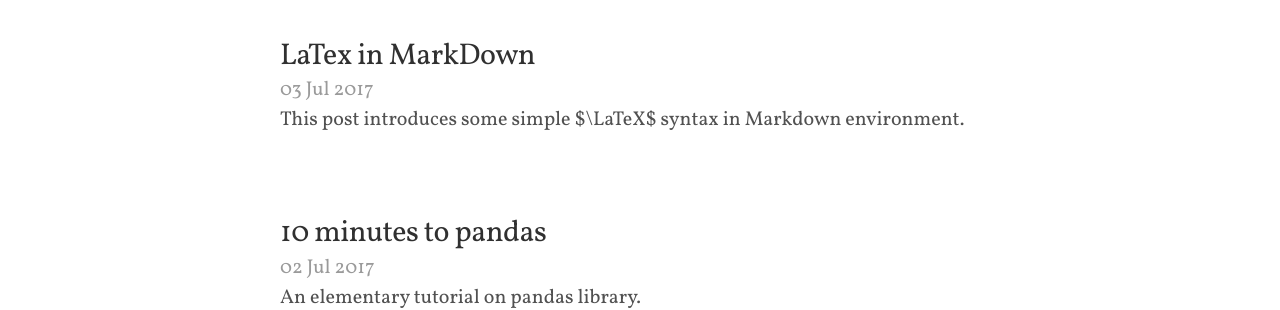
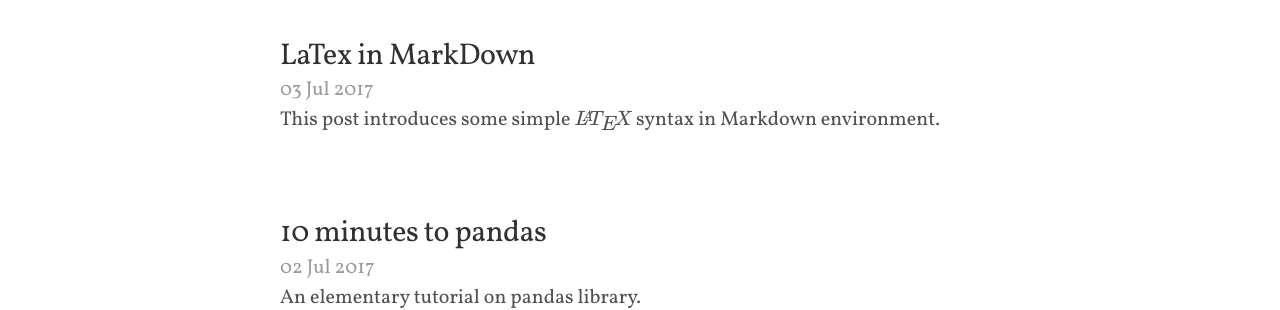
Before and after one commit to shevapato2008/myBlog, a Jekyll site: the page built from index.html, in a window 1280 px wide. Shown: the part 276-586 px from the top of the page. Built offline with Jekyll 4.4.1, drawn with Linux system fonts in a browser that asks for light colours; some web fonts are replaced; formulas are drawn with MathJax 3; the list of posts is cut into pages by our own code; part of the change alters nothing that is shown.

```diff
--- a/_includes/head.html
+++ b/_includes/head.html
@@ -5,6 +5,24 @@
 
   <!-- Enable responsiveness on mobile devices-->
   <meta name="viewport" content="width=device-width, initial-scale=1.0, maximum-scale=1">
+
+  <!-- Enable MathJax -->
+  <script type="text/x-mathjax-config">
+    MathJax.Hub.Config({
+      extensions: ["tex2jax.js"],
+      jax: ["input/TeX", "output/HTML-CSS"],
+      tex2jax: {
+        inlineMath: [ ['$','$'], ["\\(","\\)"] ],
+        displayMath: [ ['$$','$$'], ["\\[","\\]"] ],
+        processEscapes: true
+      },
+      "HTML-CSS": { availableFonts: ["TeX"] }
+    });
+  </script>
+  <!-- Load MathJax -->
+  <script type="text/javascript" async
+    src="https://cdnjs.cloudflare.com/ajax/libs/mathjax/2.7.1/MathJax.js?config=TeX-MML-AM_CHTML">
+  </script>
 
   <title>
     {% if page.title == "Home" %}
```
